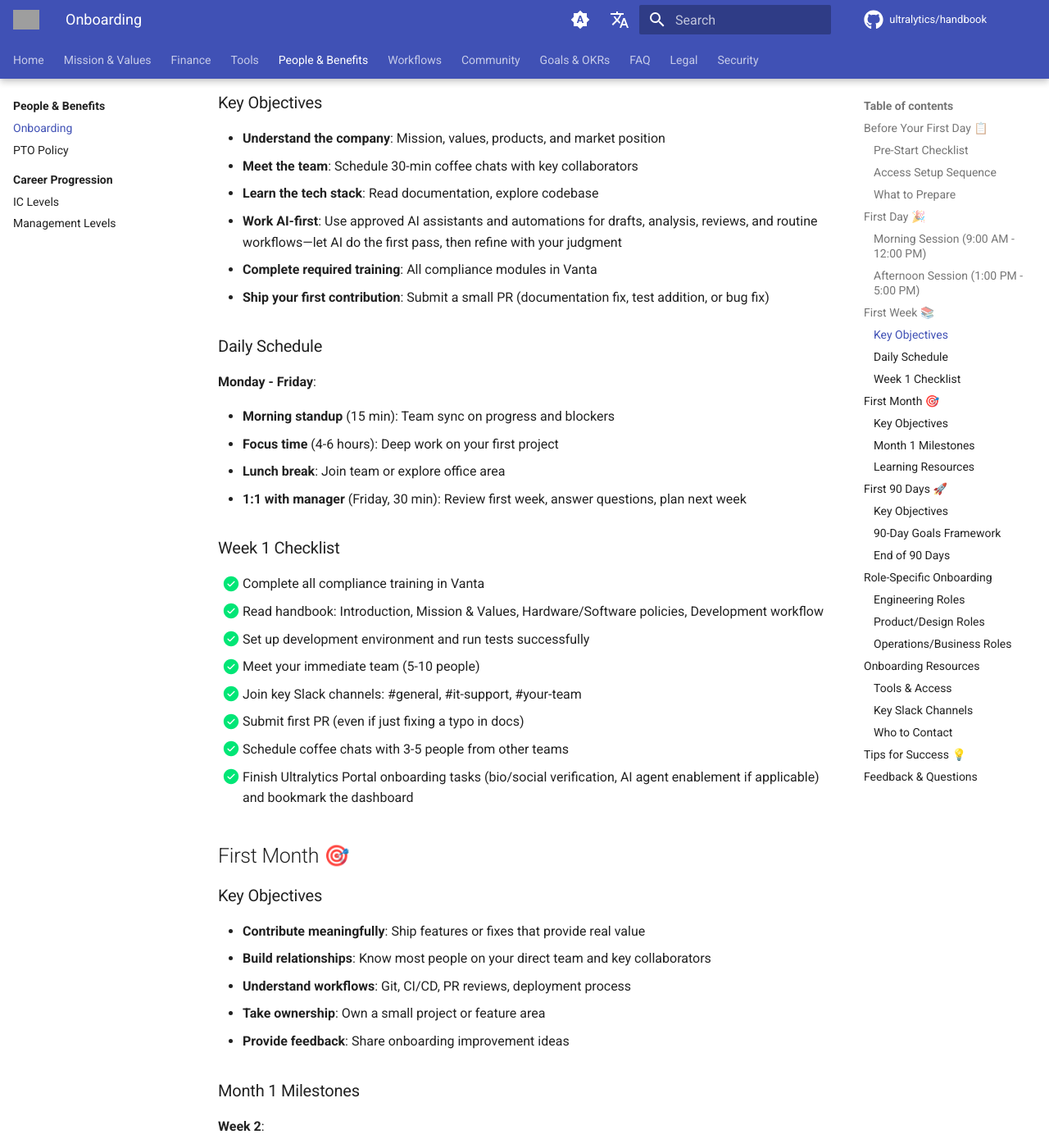
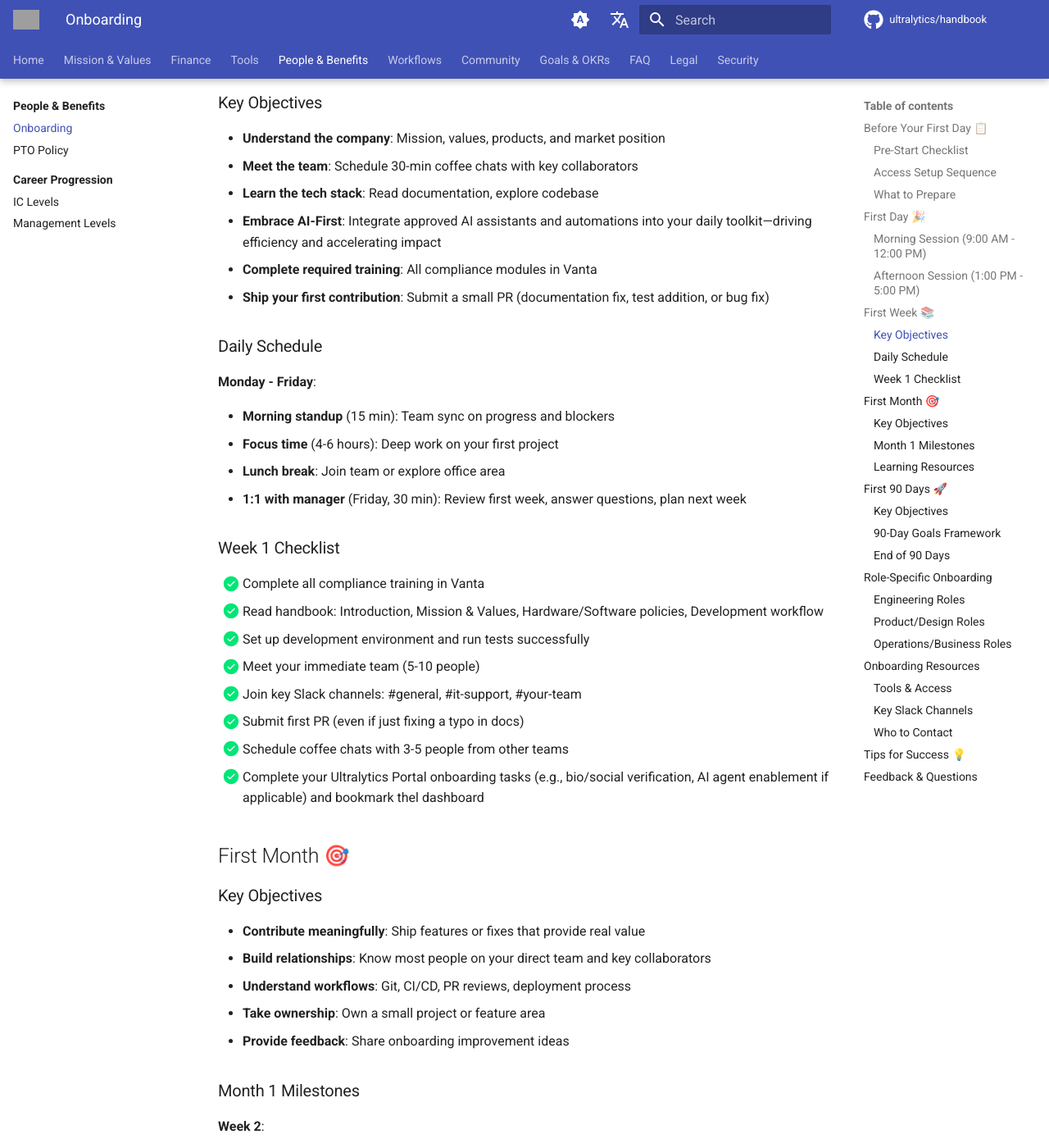
Before and after one commit to ultralytics/handbook, an MkDocs documentation site: the page built from docs/en/people/onboarding.md, in a window 1280 px wide and 1400 px high, scrolled down 1852 px. Shown: the whole window at 82% size. Built offline with MkDocs 1.6.1 and Material for MkDocs 9.7.7, drawn with Linux system fonts in a browser that asks for light colours; comment, search, counter and statistics services are not loaded; some of the changed text lies outside the part shown; grey boxes are pictures that could not be loaded.

```diff
--- a/docs/en/people/onboarding.md
+++ b/docs/en/people/onboarding.md
@@ -47,7 +47,7 @@
 
 - Expect to first receive an invite at your **personal email** to sign into [Rippling](https://www.rippling.com/) and complete all onboarding steps there (ID verification, profile, benefits, etc.).
 - After Rippling is ready, sign into Slack with your new Ultralytics email (typically `first@ultralytics.com`) so teammates can find you.
-- Finally, sign into the [Ultralytics Portal](https://portal.ultralytics.com) to finish any internal orientation, onboarding checks, and access company resources.
+- Finally, sign up to the [Ultralytics Portal](https://portal.ultralytics.com)—your essential gateway for internal orientation, critical onboarding tasks, and immediate access to core company resources.
 
 ### What to Prepare
 
@@ -141,7 +141,7 @@
 - **Understand the company**: Mission, values, products, and market position
 - **Meet the team**: Schedule 30-min coffee chats with key collaborators
 - **Learn the tech stack**: Read documentation, explore codebase
-- **Work AI-first**: Use approved AI assistants and automations for drafts, analysis, reviews, and routine workflows—let AI do the first pass, then refine with your judgment
+- **Embrace AI-First**: Integrate approved AI assistants and automations into your daily toolkit—driving efficiency and accelerating impact
 - **Complete required training**: All compliance modules in Vanta
 - **Ship your first contribution**: Submit a small PR (documentation fix, test addition, or bug fix)
 
@@ -163,7 +163,7 @@
 - [x] Join key Slack channels: #general, #it-support, #your-team
 - [x] Submit first PR (even if just fixing a typo in docs)
 - [x] Schedule coffee chats with 3-5 people from other teams
-- [x] Finish Ultralytics Portal onboarding tasks (bio/social verification, AI agent enablement if applicable) and bookmark the dashboard
+- [x] Complete your Ultralytics Portal onboarding tasks (e.g., bio/social verification, AI agent enablement if applicable) and bookmark thel dashboard
 
 ## First Month 🎯
 
```
